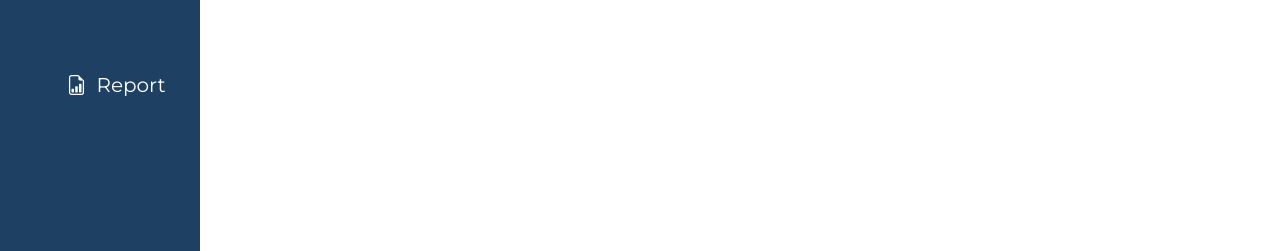
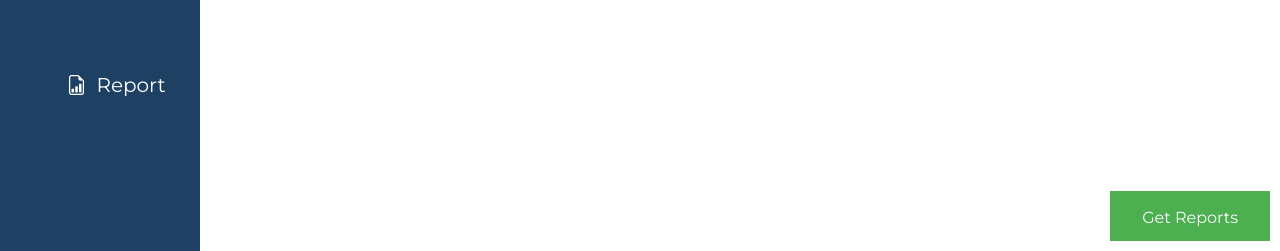
Before and after one commit to Rajheshwar-V/PRISM, a Django app: page /all-studies/ in a window 1280 px wide. Shown: the part 549-800 px from the top of the page. Run offline with Django 4.2, Linux system fonts and the light colour scheme; data that the repository does not hold is empty; some libraries are stand-ins or nearby versions.

Commit message:
Form for Report Added
Form for Report Added

```diff
--- a/templates/dashboard/reportlist.html
+++ b/templates/dashboard/reportlist.html
@@ -65,27 +65,51 @@
 
 
             </tr>
+            <form  method="POST" action="" id="allreport-form" class="allreport-form">
+                {% for study in studies%}
 
-        {% for study in studies%}
+                <tr>
+                    <td><input type="checkbox" id="vehicle1" name="vehicle1" value="Bike">
+                        {{study.study_id}}</td>
 
-            <tr>
-                <td>{{study.study_id}}</td>
-                <td><a href="/view-study/{{study.study_id}}">{{study.study_name}}</a></td>
-                <td>{{study.comment}}</td>
-            </tr>
+                    <td><a href="/view-study/{{study.study_id}}">{{study.study_name}}</a></td>
+                    <td>{{study.comment}}</td>
+                </tr>
 
 
 
-        {%endfor%}
+                {%endfor%}
+
+
         </table>
         <!-- Table Ends -->
+        <button name="submit2" id="btn" class="submit2" value="GetReports">Get Reports</button>
 
     </div>
+
+</form>
 
 
 
     <!-- Sidebar CSS Starts-->
     <style>
+        .submit2{
+            background-color: #4CAF50;
+            width: auto;
+            height: 50px;
+            border: none;
+            color: white;
+            padding: 15px 32px;
+            text-align: center;
+            text-decoration: none;
+            display: inline-block;
+            font-size: 16px;
+            /* margin-bottom: 10px; */
+            cursor: pointer;
+            position: fixed;
+            bottom: 10px;
+            right: 10px;
+        }
         .content {
             position: relative;
             margin-left: 210px;
```
